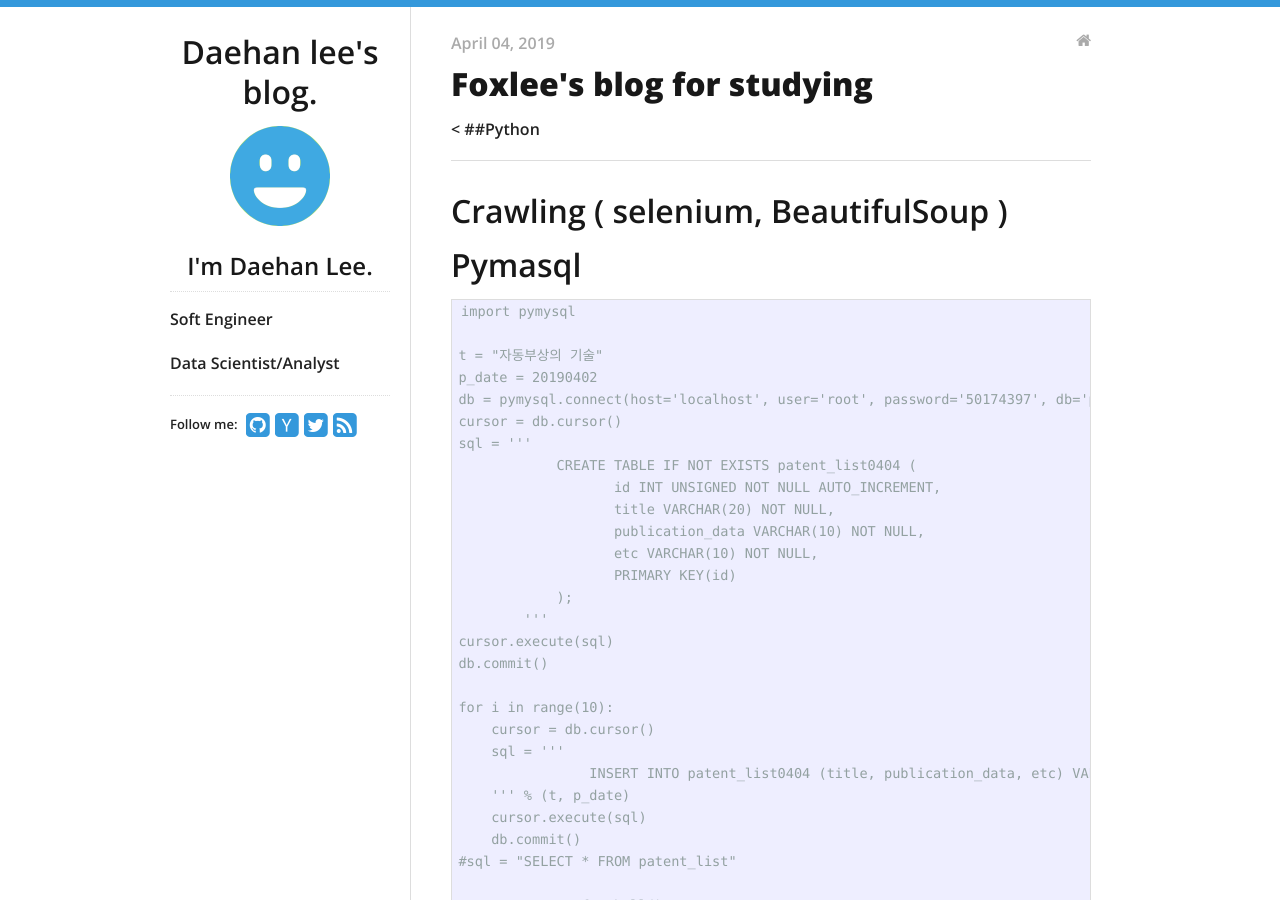
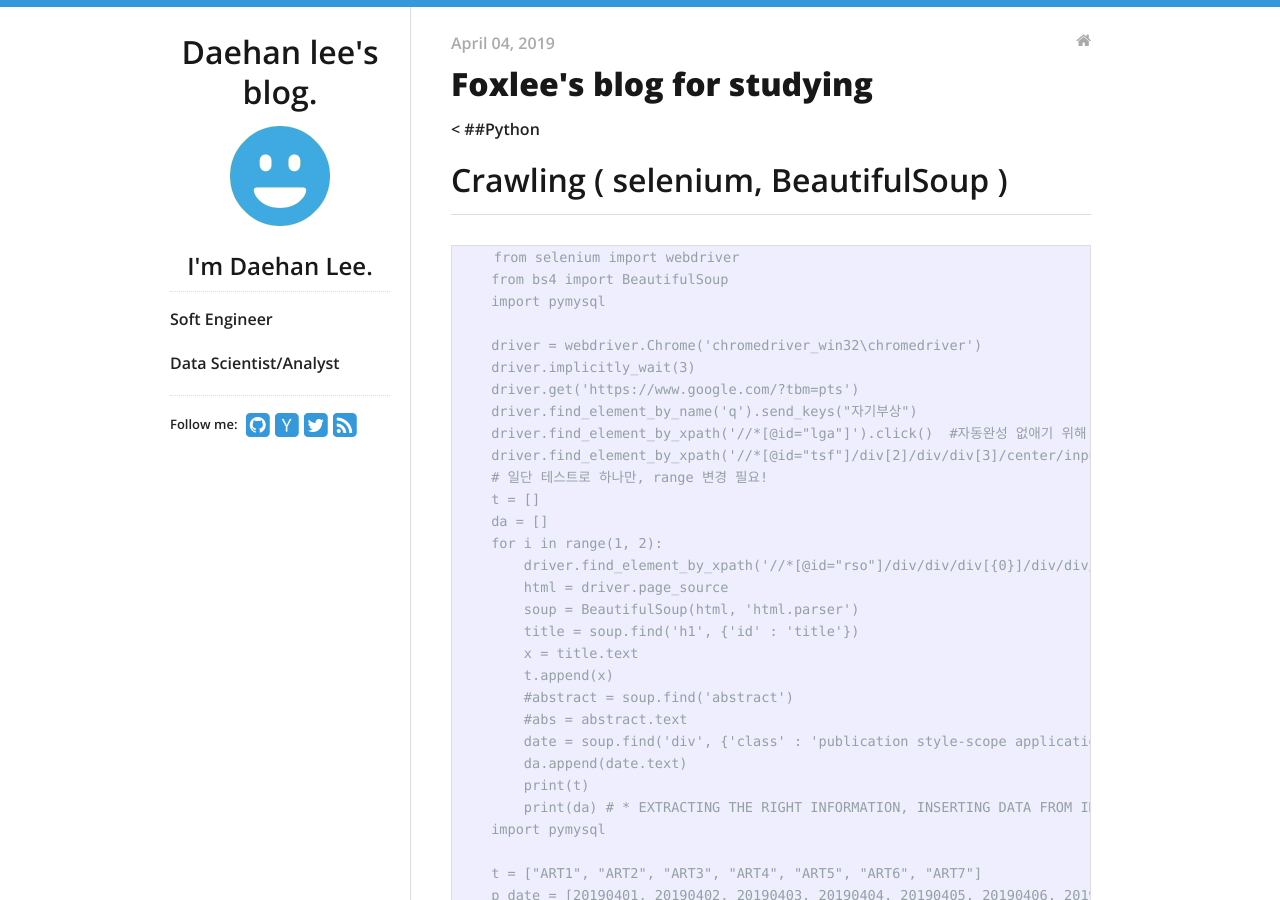
Before and after one commit to daehan0226/Study, a Jekyll site: the page built from _posts/2019-04-04-Python_Crawling_Pymysql.md, in a window 1280 px wide and 900 px high. Built offline with Jekyll 4.4.1, drawn with Linux system fonts in a browser that asks for light colours; some of the changed text lies outside the part shown.

Commit message:
Update 2019-04-04-Python_Crawling_Pymysql.md

```diff
--- a/_posts/2019-04-04-Python_Crawling_Pymysql.md
+++ b/_posts/2019-04-04-Python_Crawling_Pymysql.md
@@ -7,41 +7,66 @@ categories:
 
 < ##Python
 
----
+
 # Crawling ( selenium, BeautifulSoup )
+- - -
 
+        from selenium import webdriver
+        from bs4 import BeautifulSoup
+        import pymysql
 
+        driver = webdriver.Chrome('chromedriver_win32\chromedriver')
+        driver.implicitly_wait(3)
+        driver.get('https://www.google.com/?tbm=pts')
+        driver.find_element_by_name('q').send_keys("자기부상")
+        driver.find_element_by_xpath('//*[@id="lga"]').click()  #자동완성 없애기 위해 바탕 클릭
+        driver.find_element_by_xpath('//*[@id="tsf"]/div[2]/div/div[3]/center/input[1]').click()
+        # 일단 테스트로 하나만, range 변경 필요!
+        t = []
+        da = []
+        for i in range(1, 2):
+            driver.find_element_by_xpath('//*[@id="rso"]/div/div/div[{0}]/div/div/div[1]/a/h3'.format(i)).click()
+            html = driver.page_source
+            soup = BeautifulSoup(html, 'html.parser')
+            title = soup.find('h1', {'id' : 'title'})
+            x = title.text
+            t.append(x)
+            #abstract = soup.find('abstract')
+            #abs = abstract.text
+            date = soup.find('div', {'class' : 'publication style-scope application-timeline'})
+            da.append(date.text)
+            print(t)
+            print(da)
+# * EXTRACTING THE RIGHT INFORMATION, INSERTING DATA FROM INTERNET TO DATABASE(TABLE);
+- - -
+# Pymasql (sql.py)
+- Using pymysql library / Collecting datas
+        import pymysql
 
-
-# Pymasql
-    import pymysql
-
-    t = "자동부상의 기술"
-    p_date = 20190402
-    db = pymysql.connect(host='localhost', user='root', password='50174397', db='patent', charset='utf8')
-    cursor = db.cursor()
-    sql = '''
-                CREATE TABLE IF NOT EXISTS patent_list0404 (
-                       id INT UNSIGNED NOT NULL AUTO_INCREMENT,
-                       title VARCHAR(20) NOT NULL,
-                       publication_data VARCHAR(10) NOT NULL,
-                       etc VARCHAR(10) NOT NULL,
-                       PRIMARY KEY(id)
-                );
-            '''
-    cursor.execute(sql)
-    db.commit()
-
-    for i in range(10):
+        t = ["ART1", "ART2", "ART3", "ART4", "ART5", "ART6", "ART7"]
+        p_date = [20190401, 20190402, 20190403, 20190404, 20190405, 20190406, 20190407]
+        db = pymysql.connect(host='localhost', user='root', password='50174397', db='patent', charset='utf8')
         cursor = db.cursor()
         sql = '''
-                    INSERT INTO patent_list0404 (title, publication_data, etc) VALUES( '%s', '%s', 'None')
-        ''' % (t, p_date)
+                    CREATE TABLE IF NOT EXISTS TABLENAME_1 (
+                           id INT UNSIGNED NOT NULL AUTO_INCREMENT,
+                           art VARCHAR(20) NOT NULL,
+                           publication_data INT NOT NULL,
+                           etc VARCHAR(10) NOT NULL,
+                           PRIMARY KEY(id)
+                    );
+                '''
         cursor.execute(sql)
-        db.commit()
-    #sql = "SELECT * FROM patent_list"
 
-    #rows = cursor.fetchall()
-    #for i in rows:
-    #    print(i)
-    db.close()
+        for i in range(8):
+            sql = '''
+                        INSERT INTO TABLENAME_1 (art, publication_data, etc) VALUES( '%s', '%s', 'None')
+            ''' % (t[i-1], p_date[i-1])
+            cursor.execute(sql)
+            db.commit()
+        db.close()
+
+- - -
+> # ::: OUTPUT = SELECT?? - ERROR  pymysql.err.InterfaceError: (0, '')
+
+- - -
```
